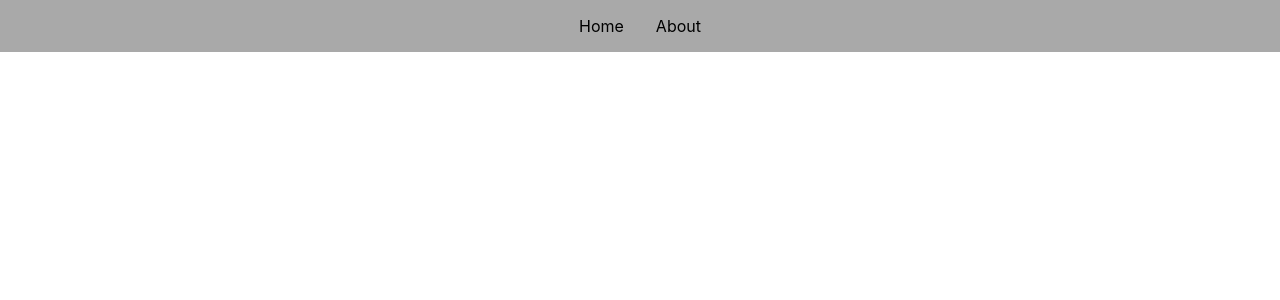
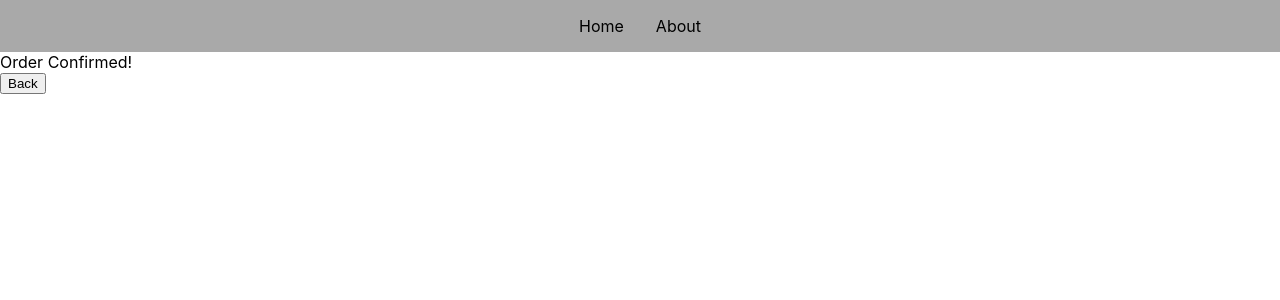
Before and after one commit to fahadshoukat/react-router-demo, a React (Create React App) app: page /order-summary in a window 1280 px wide. Before the commit this address had no page. Shown: the top 300 px of the page. Built offline with nearby package versions, Linux system fonts and the light colour scheme; the HTML template or start-up script is replaced by a standard one.

Commit message:
navigating programmatically

```diff
--- a/src/App.js
+++ b/src/App.js
@@ -2,6 +2,7 @@
 import About from "./components/About";
 import Home from "./components/Home";
 import NavBar from "./components/NavBar";
+import OrderSummary from "./components/OrderSummary";
 
 function App() {
   return (
@@ -10,6 +11,7 @@
       <Routes>
         <Route path="/" element={<Home />} />
         <Route path="about" element={<About />} />
+        <Route path="order-summary" element={<OrderSummary />} />
       </Routes>
     </>
   );
--- a/src/components/Home.js
+++ b/src/components/Home.js
@@ -1,8 +1,14 @@
 import React from 'react'
+import { useNavigate } from 'react-router-dom'
 
 const Home = () => {
+
+    const navigate = useNavigate();
   return (
-    <div>Home Page</div>
+      <>
+      <div>Home Page</div>
+      <button onClick={() => navigate('/order-summary')}>Place Order</button>
+      </>
   )
 }
 
--- /dev/null
+++ b/src/components/OrderSummary.js
@@ -0,0 +1,15 @@
+import React from 'react'
+import { useNavigate } from 'react-router-dom'
+
+const OrderSummary = () => {
+
+    const navigate = useNavigate()
+  return (
+      <>
+      <div>Order Confirmed!</div>
+      <button onClick={() => navigate(-1)}>Back</button>
+      </>
+  )
+}
+
+export default OrderSummary
```
